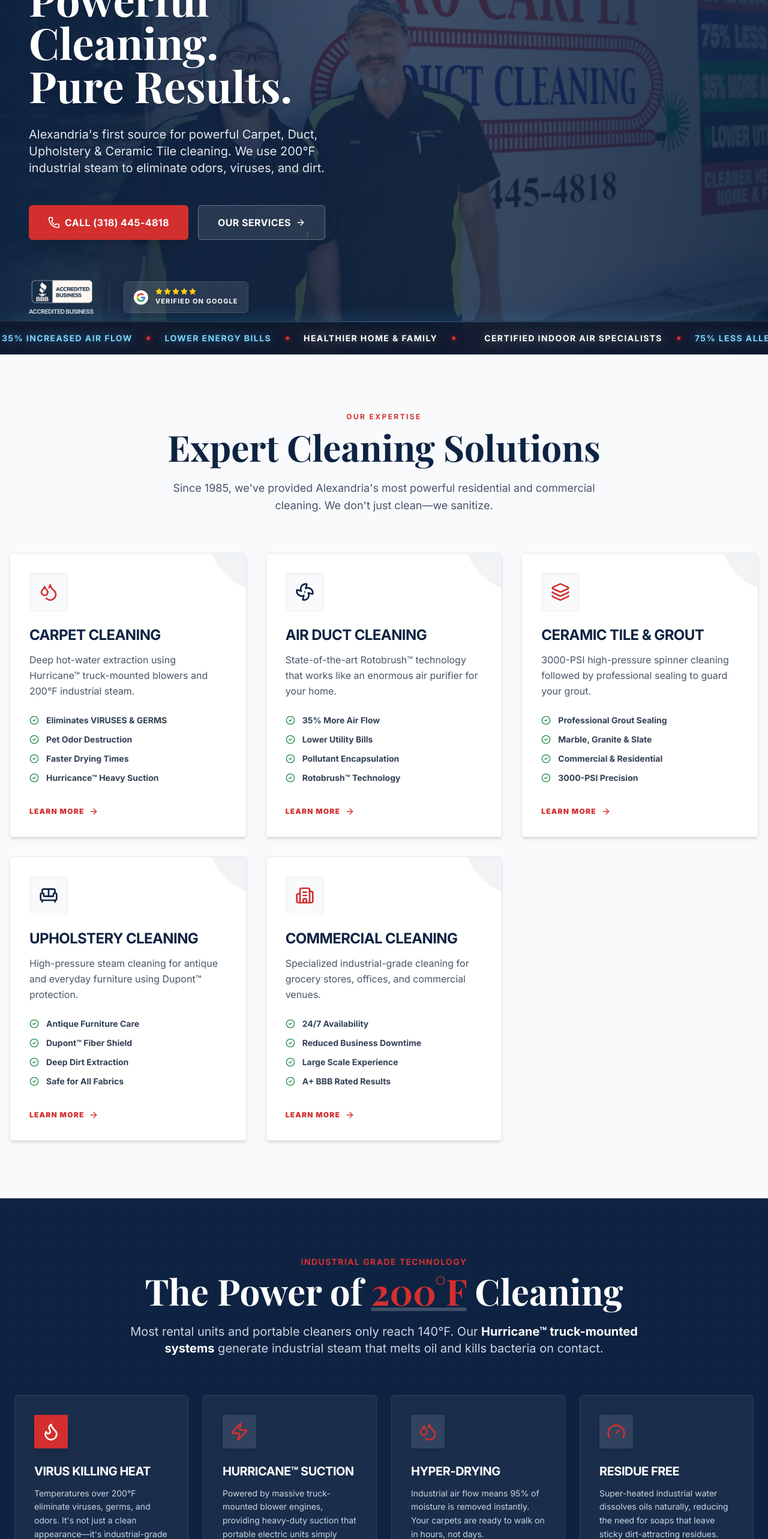
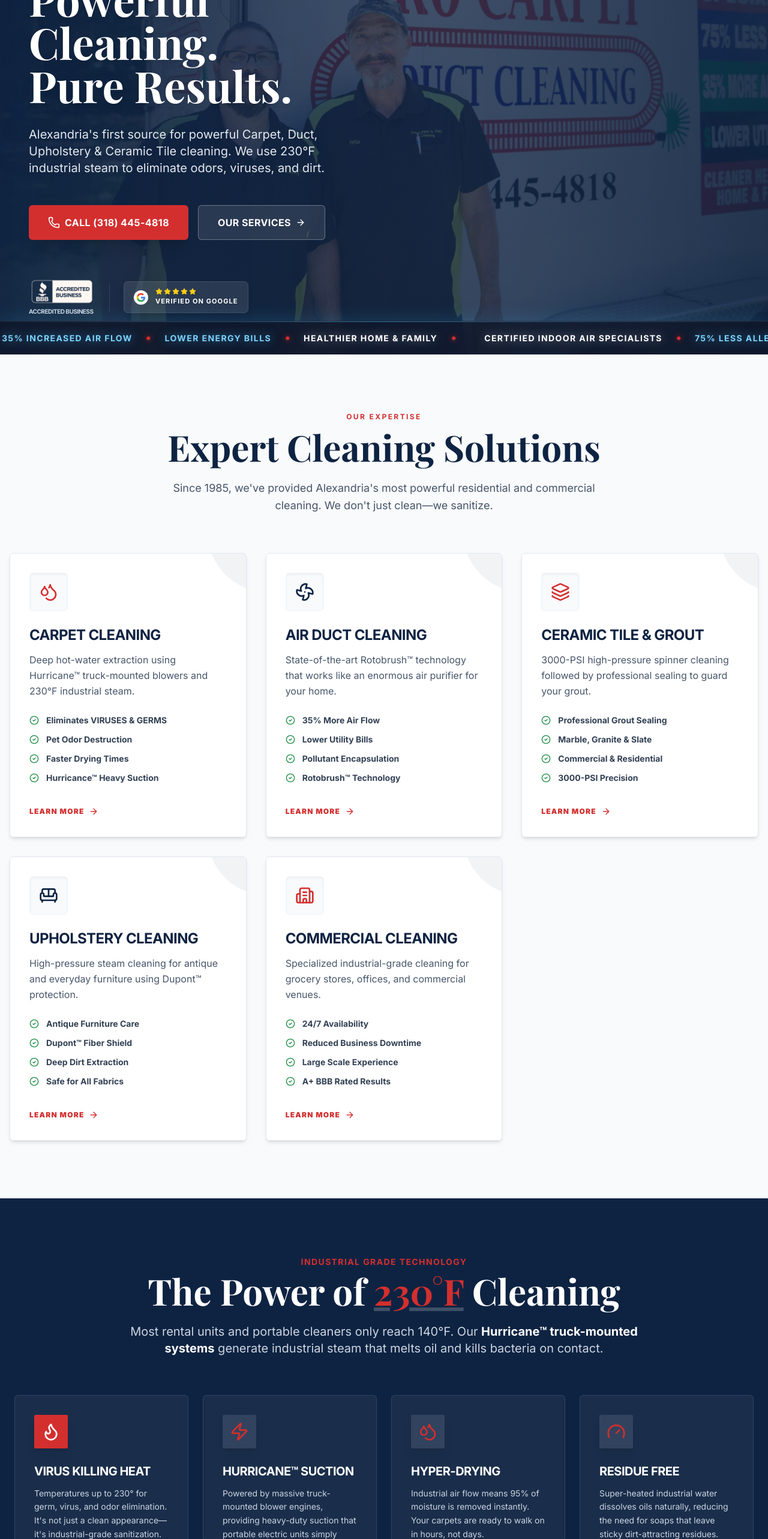
Before and after one commit to Founditmarketing/Pro-carpet-and-duct, a React (Vite) app: page / in a window 1280 px wide. Shown: the part 234-2800 px from the top of the page at 60% size. Built offline with nearby package versions, Linux system fonts and the light colour scheme; a web font is replaced by a local one.

Commit message:
Update temperature to 230 and messaging for germ/virus elimination

```diff
--- a/index.html
+++ b/index.html
@@ -8,12 +8,12 @@
   <!-- SEO Meta Tags -->
   <title>Pro Carpet & Duct Cleaning | Alexandria & Pineville, LA Specialists</title>
   <meta name="description"
-    content="Pro Carpet & Duct Cleaning: Alexandria's trusted air duct and carpet cleaners since 1985. Specialized 200°F industrial steam cleaning. Family owned. Open 24/7." />
+    content="Pro Carpet & Duct Cleaning: Alexandria's trusted air duct and carpet cleaners since 1985. Specialized 230°F industrial steam cleaning. Family owned. Open 24/7." />
   <meta name="keywords"
     content="Carpet Cleaning Alexandria LA, Air Duct Cleaning Alexandria, Tile and Grout Cleaning, Upholstery Cleaning, Pineville LA, Central Louisiana, 24/7 Emergency Cleaning" />
   <meta property="og:title" content="Pro Carpet & Duct Cleaning - Alexandria's First Source for Quality" />
   <meta property="og:description"
-    content="Family owned since 1985. We use industrial 200°F steam to sanitize your home's air and surfaces. Serving Alexandria, Pineville, and surrounding areas 24/7." />
+    content="Family owned since 1985. We use industrial 230°F steam to sanitize your home's air and surfaces. Serving Alexandria, Pineville, and surrounding areas 24/7." />
   <meta property="og:type" content="website" />
   <meta property="og:locale" content="en_US" />
 
--- a/src/components/Equipment.tsx
+++ b/src/components/Equipment.tsx
@@ -10,7 +10,7 @@ const Equipment: React.FC = () => {
       <div className="container mx-auto px-4 md:px-6 relative z-10">
         <div className="text-center max-w-4xl mx-auto mb-16">
           <span className="text-secondary font-bold tracking-widest uppercase text-xs md:text-sm mb-2 block">Industrial Grade Technology</span>
-          <h2 className="text-4xl md:text-5xl lg:text-6xl font-serif font-bold mb-6 leading-tight">The Power of <span className="text-secondary underline decoration-white/20">200°F</span> Cleaning</h2>
+          <h2 className="text-4xl md:text-5xl lg:text-6xl font-serif font-bold mb-6 leading-tight">The Power of <span className="text-secondary underline decoration-white/20">230°F</span> Cleaning</h2>
           <p className="text-slate-300 text-lg md:text-xl font-medium leading-relaxed">
             Most rental units and portable cleaners only reach 140°F. Our <span className="text-white font-bold">Hurricane™ truck-mounted systems</span> generate industrial steam that melts oil and kills bacteria on contact.
           </p>
@@ -23,7 +23,7 @@ const Equipment: React.FC = () => {
             </div>
             <h3 className="text-lg md:text-xl font-bold mb-1.5 md:mb-3 uppercase tracking-tight">Virus Killing Heat</h3>
             <p className="text-slate-300 text-xs md:text-sm leading-snug md:leading-relaxed">
-              Temperatures over 200°F eliminate viruses, germs, and odors. It's not just a clean appearance—it's industrial-grade sanitization.
+              Temperatures up to 230° for germ, virus, and odor elimination. It's not just a clean appearance—it's industrial-grade sanitization.
             </p>
           </div>
 
@@ -70,7 +70,7 @@ const Equipment: React.FC = () => {
                 <h3 className="text-2xl font-bold text-white uppercase tracking-tight">Thermal Shock</h3>
               </div>
               <p className="text-slate-300 mb-6 leading-relaxed">
-                At <strong className="text-white">200°F</strong>, our water molecules become industrial steam. This creates a "thermal shock" that instantly:
+                At <strong className="text-white">230°F</strong>, our water molecules become industrial steam. This creates a "thermal shock" that instantly:
               </p>
               <ul className="space-y-4 font-bold text-sm">
                 <li className="flex items-start gap-4 text-slate-200">
@@ -120,7 +120,7 @@ const Equipment: React.FC = () => {
               {/* Labels overlaid */}
               <div className="absolute inset-0 flex items-center justify-between px-6 text-[10px] md:text-xs font-black text-slate-900 z-10 uppercase tracking-tighter">
                 <span className="text-blue-900">140°F Rental Cleaners</span>
-                <span className="text-white drop-shadow-md text-sm animate-pulse">200°F Pro Carpet & Duct</span>
+                <span className="text-white drop-shadow-md text-sm animate-pulse">Up to 230° germ virus and odor elimination</span>
               </div>
             </div>
           </div>
--- a/src/components/Hero.tsx
+++ b/src/components/Hero.tsx
@@ -32,7 +32,7 @@ const Hero: React.FC = () => {
               </h1>
 
               <p className="text-lg md:text-xl text-slate-200 max-w-xl leading-relaxed font-medium">
-                Alexandria's first source for powerful Carpet, Duct, Upholstery & Ceramic Tile cleaning. We use 200°F industrial steam to eliminate odors, viruses, and dirt.
+                Alexandria's first source for powerful Carpet, Duct, Upholstery & Ceramic Tile cleaning. We use 230°F industrial steam to eliminate odors, viruses, and dirt.
               </p>
 
               <div className="flex flex-col sm:flex-row gap-4 pt-4">
--- a/src/components/Services.tsx
+++ b/src/components/Services.tsx
@@ -5,7 +5,7 @@ const services = [
   {
     id: 1,
     title: 'Carpet Cleaning',
-    desc: 'Deep hot-water extraction using Hurricane™ truck-mounted blowers and 200°F industrial steam.',
+    desc: 'Deep hot-water extraction using Hurricane™ truck-mounted blowers and 230°F industrial steam.',
     icon: <Droplets className="w-8 h-8" />,
     iconColor: 'text-secondary',
     features: ['Eliminates VIRUSES & GERMS', 'Pet Odor Destruction', 'Faster Drying Times', 'Hurricance™ Heavy Suction'],
--- a/src/pages/CarpetService.tsx
+++ b/src/pages/CarpetService.tsx
@@ -17,7 +17,7 @@ const CarpetService: React.FC = () => {
           <span className="inline-block py-1.5 px-4 rounded-sm bg-white/10 text-secondary font-bold text-xs uppercase tracking-widest mb-6 border border-white/10">Premium Extraction</span>
           <h1 className="text-4xl md:text-5xl lg:text-6xl font-serif font-bold mb-6 drop-shadow-lg">Expert Carpet Cleaning</h1>
           <p className="text-lg md:text-xl text-slate-200 font-medium max-w-2xl mx-auto leading-relaxed drop-shadow-md">
-            Industrial truck-mounted steam extraction at 200°F. We melt away dirt, remove stubborn stains, and sanitize fibers instantly.
+            Industrial truck-mounted steam extraction at 230°F. We melt away dirt, remove stubborn stains, and sanitize fibers instantly.
           </p>
         </div>
       </section>
@@ -28,7 +28,7 @@ const CarpetService: React.FC = () => {
           <span className="inline-block py-1 px-3 rounded-sm bg-white/10 text-secondary font-bold text-[10px] uppercase tracking-widest mb-4">Premium Extraction</span>
           <h1 className="text-3xl font-serif font-bold mb-4 leading-tight drop-shadow-lg">Expert Carpet Cleaning</h1>
           <p className="text-sm text-slate-200 font-medium drop-shadow-md">
-            Industrial 200°F steam extraction. We melt dirt, remove stains, and sanitize instantly.
+            Industrial 230°F steam extraction. We melt dirt, remove stains, and sanitize instantly.
           </p>
         </div>
       </section>
@@ -55,7 +55,7 @@ const CarpetService: React.FC = () => {
                     <CheckCircle2 className="w-6 h-6 text-secondary shrink-0" />
                   </div>
                   <div>
-                    <strong className="text-slate-900 block mb-1 text-lg">200°F Thermal Shock Sanitization</strong>
+                    <strong className="text-slate-900 block mb-1 text-lg">230°F Thermal Shock Sanitization</strong>
                     <span className="text-slate-600 text-sm md:text-base leading-relaxed">Our truck-mounted system generates superheated water that liquefies heavy oils and sanitizes fibers at an industrial level.</span>
                   </div>
                 </li>
--- a/src/pages/CeramicTileSealing.tsx
+++ b/src/pages/CeramicTileSealing.tsx
@@ -52,7 +52,7 @@ const CeramicTileSealing = () => {
                 <Droplets className="w-6 h-6 text-secondary shrink-0" />
                 Does clear grout sealer actually protect the color?
               </h3>
-              <p className="text-slate-600 leading-relaxed">Yes. After we scrub and blast the dirt out using 200°F water, we immediately apply a professional-grade clear or colored sealant. This fills the microscopic pores, locking the exact color in and blocking future dirty mop water from staining it.</p>
+              <p className="text-slate-600 leading-relaxed">Yes. After we scrub and blast the dirt out using 230°F water, we immediately apply a professional-grade clear or colored sealant. This fills the microscopic pores, locking the exact color in and blocking future dirty mop water from staining it.</p>
             </div>
           </div>
 
--- a/src/pages/CommercialTileDegreasing.tsx
+++ b/src/pages/CommercialTileDegreasing.tsx
@@ -27,7 +27,7 @@ const CommercialTileDegreasing = () => {
         <span className="text-secondary font-bold tracking-widest uppercase text-xs md:text-sm mb-4 block">Alexandria Commercial Entity</span>
         <h1 className="text-4xl md:text-5xl lg:text-6xl font-serif font-bold text-primary mb-8 leading-tight">Commercial Restaurant Tile &amp; Grout Degreasing in Alexandria</h1>
         <p className="text-lg md:text-xl text-slate-600 mb-10 leading-relaxed max-w-3xl">
-          Slippery kitchen floors are a liability. We utilize 200°F turbo-heated pressure washing connected to immense suction to instantly cut through caked-on fryer grease and restore traction to your commercial tile lines.
+          Slippery kitchen floors are a liability. We utilize 230°F turbo-heated pressure washing connected to immense suction to instantly cut through caked-on fryer grease and restore traction to your commercial tile lines.
         </p>
 
         <Link to="/contact" className="inline-flex items-center gap-3 bg-secondary text-white font-black px-8 py-4 rounded-sm hover:bg-red-700 transition-all shadow-xl uppercase tracking-[0.2em] text-sm mb-16">
--- a/src/pages/PetOdorRemoval.tsx
+++ b/src/pages/PetOdorRemoval.tsx
@@ -31,7 +31,7 @@ const PetOdorRemoval = () => {
       { "@type": "City", "name": "Alexandria", "sameAs": "https://en.wikipedia.org/wiki/Alexandria,_Louisiana" },
       { "@type": "City", "name": "Pineville", "sameAs": "https://en.wikipedia.org/wiki/Pineville,_Louisiana" }
     ],
-    "description": "Professional pet odor removal, deep enzymatic stain treatment, and 200°F steam carpet extraction for residential homes in Alexandria and Pineville.",
+    "description": "Professional pet odor removal, deep enzymatic stain treatment, and 230°F steam carpet extraction for residential homes in Alexandria and Pineville.",
     "serviceType": "Carpet Cleaning Service"
   };
 
@@ -43,7 +43,7 @@ const PetOdorRemoval = () => {
         <span className="text-secondary font-bold tracking-widest uppercase text-xs md:text-sm mb-4 block">Alexandria & Pineville Service Entity</span>
         <h1 className="text-4xl md:text-5xl lg:text-6xl font-serif font-bold text-primary mb-8 leading-tight">Expert Pet Urine Odor &amp; Stain Carpet Extraction in Alexandria, LA</h1>
         <p className="text-lg md:text-xl text-slate-600 mb-10 leading-relaxed max-w-3xl">
-          Standard carpet cleaning only masks smells. Our 200°F industrial steam extraction penetrates the carpet pad to physically destroy odor-causing bacteria and permanent urine crystals.
+          Standard carpet cleaning only masks smells. Our 230°F industrial steam extraction penetrates the carpet pad to physically destroy odor-causing bacteria and permanent urine crystals.
         </p>
 
         <Link to="/contact" className="inline-flex items-center gap-3 bg-secondary text-white font-black px-8 py-4 rounded-sm hover:bg-red-700 transition-all shadow-xl uppercase tracking-[0.2em] text-sm mb-16">
@@ -78,7 +78,7 @@ const PetOdorRemoval = () => {
               <ul className="space-y-4 text-slate-600">
                 <li className="flex gap-2">
                   <span className="text-secondary font-bold">•</span>
-                  Grocery store rentals lack the heat (200°F) required to sanitize bacteria.
+                  Grocery store rentals lack the heat (230°F) required to sanitize bacteria.
                 </li>
                 <li className="flex gap-2">
                   <span className="text-secondary font-bold">•</span>
```
